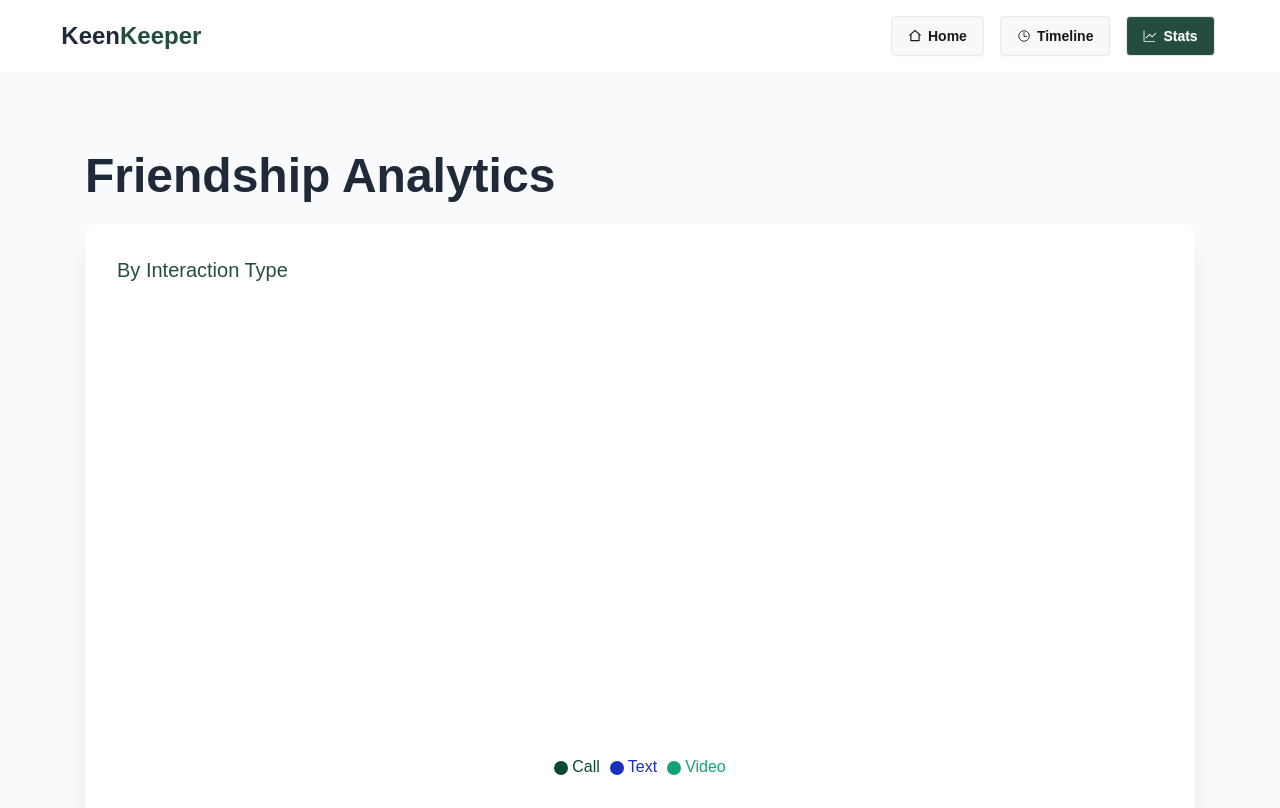
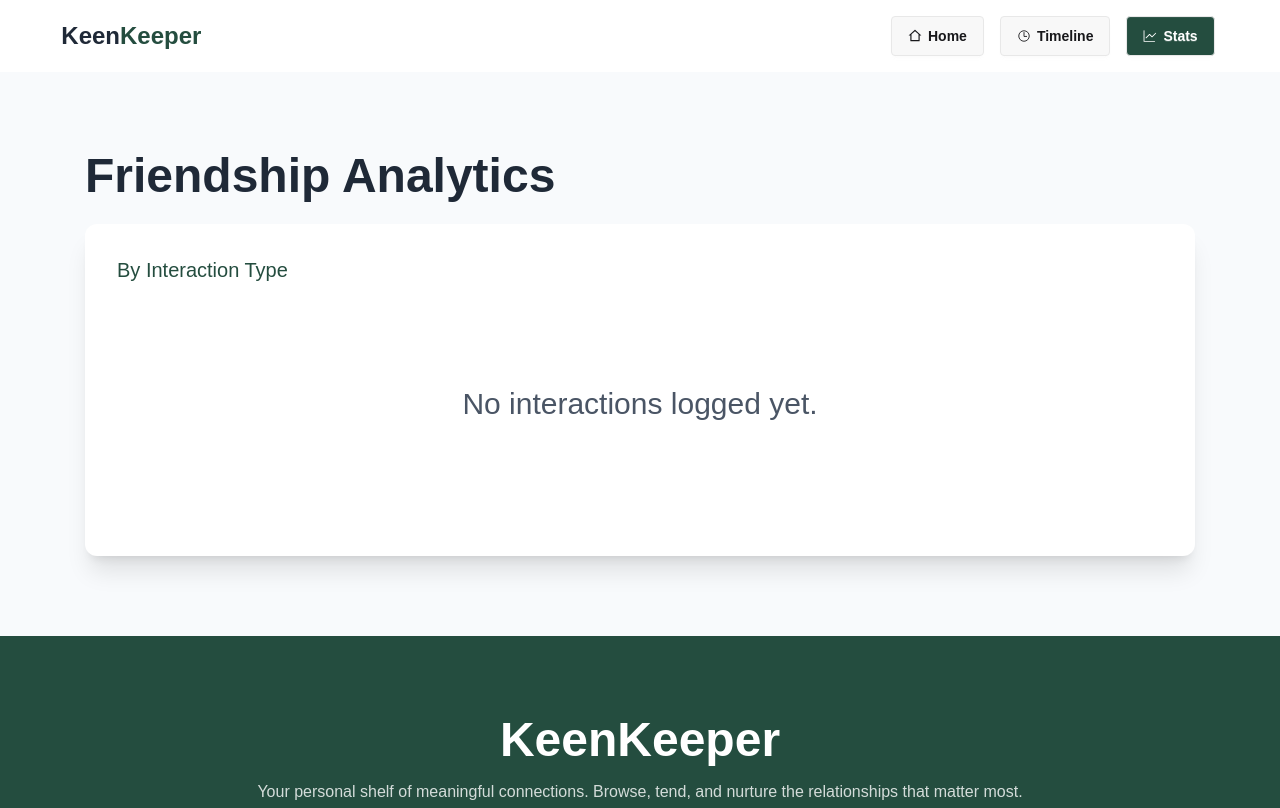
Before and after one commit to piasmajumdar/a07-keen-keeper-code-pias, a React (Vite) app: page /stats in a window 1280 px wide. Shown: the top 808 px of the page. Built offline with nearby package versions, Linux system fonts and the light colour scheme; some icons are missing.

Commit message:
no data found ui for Stats page

```diff
--- a/src/pages/stats/StatsPage.jsx
+++ b/src/pages/stats/StatsPage.jsx
@@ -17,15 +17,23 @@ const StatsPage = ({ isAnimationActive = true }) => {
         { name: 'Video', value: videoCount, fill: '#14a379' },
     ]
 
+
     return (
         <div className='w-11/12 max-w-[1110px] mx-auto py-20'>
             <div className='space-y-6'>
                 <h2 className='font-bold text-5xl text-[#1F2937]'>Friendship Analytics</h2>
 
+
+
                 <div className='bg-white rounded-xl shadow-xl p-8'>
                     <h3 className='text-[#244D3F] font-medium text-xl'>By Interaction Type</h3>
 
-                    <div className='flex justify-center items-center'>
+                    {
+                        friendsTimeline.length == '0' ?
+                            (<div className='h-[30vh] flex items-center justify-center'>
+                                <h2 className='text-3xl text-gray-600'>No interactions logged yet.</h2>
+                            </div>)
+                            : (<div className='flex justify-center items-center'>
                                 <PieChart
                                     style={{
                                         width: '100%',
@@ -53,7 +61,8 @@ const StatsPage = ({ isAnimationActive = true }) => {
                                     <RechartsDevtools />
                                     <Tooltip></Tooltip>
                                 </PieChart>
-                    </div>
+                            </div>)
+                    }
 
                 </div>
 
```
Lines whose indentation alone changed are shown as unchanged.
